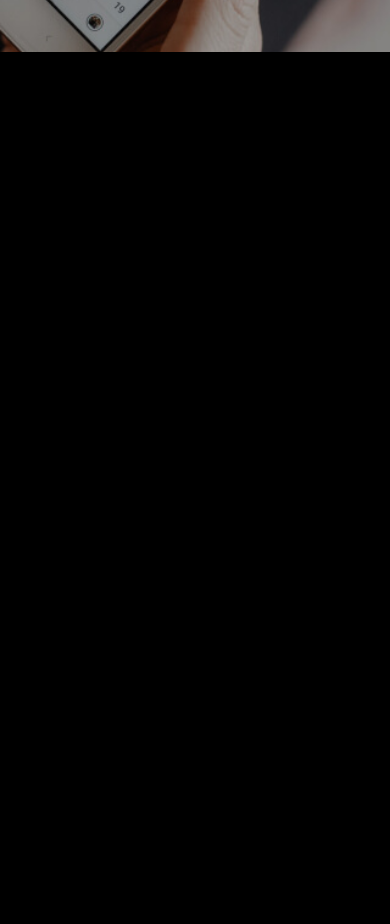
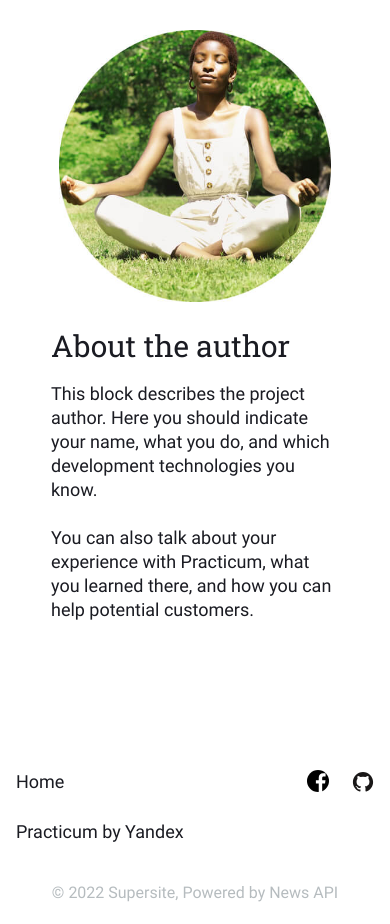
Before and after one commit to Eduard-L/news-explorer-frontend, a React app: page / in a window 390 px wide. Shown: the part 544-1468 px from the top of the page. Before the commit the page ends 844 px from the top, so only its background shows below. Built offline with nearby package versions, Linux system fonts and the light colour scheme.

Commit message:
finish landing page, start: saved articles page

```diff
--- /dev/null
+++ b/src/components/About/About.css
@@ -0,0 +1,82 @@
+.about {
+  background-color: white ;
+  width: 100%;
+  display: flex;
+  flex-direction: row;
+  min-height: 624px;
+  justify-content: center;
+  align-items: center;
+}
+.about__image{
+  max-width: 464px;
+  max-height: 464px;
+}
+.about__title{
+  font-family: 'Roboto-slab',sans-serif;
+  font-style: normal;
+  font-weight: 400;
+  font-size: 40px;
+  line-height: 46px;
+  color: #1A1B22;
+  margin-top: 0px;
+  margin-bottom: 0px;
+}
+.about__subtitle{
+  font-family: 'Roboto';
+  font-style: normal;
+  font-weight: 400;
+  font-size: 18px;
+  line-height: 24px;
+  color: #1A1B22;
+  max-width: 600px;
+  margin-top: 24px;
+  margin-bottom: 0px;
+}
+.about__text-wrapper{
+  align-self: flex-start;
+  margin-top: 131px;
+  margin-left: 56px;
+
+
+}
+@media screen and (max-width:1000px) {
+  .about{
+    min-height:354px ;
+  }
+
+  .about__text-wrapper{
+    margin-left: 32px;
+    margin-top: 40px;
+  }
+  .about__image{
+    max-width:272px ;
+  }
+  .about__title{
+    font-size: 30px;
+    line-height: 40px;
+  }
+  .about__text-wrapper{
+    max-width: 424px;
+  }
+  .about__subtitle{
+    margin-top: 16px;
+  }
+  .about__subtitle:last-of-type{
+    margin-top: 24px;
+  }
+}
+@media screen and (max-width:600px) {
+  .about{
+    flex-direction: column;
+    min-height: 752px;
+    justify-content: flex-start;
+  }
+  .about__image{
+    margin-top: 32px;
+  }
+  .about__text-wrapper{
+    margin: 24px auto 0px;
+    max-width: 288px;
+  }
+
+}
--- /dev/null
+++ b/src/components/About/About.js
@@ -0,0 +1,14 @@
+import './About.css'
+import imageSrc from '../../images/aboutImage.jpg'
+export function About({ }) {
+  return (
+    <div className='about'>
+      <img className='about__image' src={imageSrc} alt='women image' />
+      <div className='about__text-wrapper'>
+        <h2 className='about__title'>About the author</h2>
+        <p className='about__subtitle'>This block describes the project author. Here you should indicate your name, what you do, and which development technologies you know.</p>
+        <p className='about__subtitle'>You can also talk about your experience with Practicum, what you learned there, and how you can help potential customers.</p>
+      </div>
+    </div>
+  )
+}
--- a/src/components/App/App.js
+++ b/src/components/App/App.js
@@ -2,19 +2,56 @@
 import './App.css';
 import { Header } from '../Header/Header'
 import { useState } from 'react'
+import { About } from '../About/About'
+import { Footer } from '../Footer/Footer';
+import { Routes, Route, Navigate } from 'react-router-dom'
+import { Main } from '../Main/Main'
+import { SavedNews } from '../SavedNews/SavedNew'
+import { SavedNewsHeader } from '../SavedNewsHeader/SavedNewsHeader'
 
 function App() {
   function handleHeaderButton() {
     setIsLoggedIn(!isLoggedIn)
   }
 
-  const [isLoggedIn, setIsLoggedIn] = useState(false)
+  const [isLoggedIn, setIsLoggedIn] = useState(true)
   const [isBurgerMenuOpen, setIsBurgerMenuOpen] = useState(false)
+  const [isHomePageOpen, setIsHomePageOpen] = useState(true)
+  const [isSaveArticlesPageIsOpen, setIsSaveArticlesPageIsOpen] = useState(false)
   return (
     <div className="App">
-      <Header isLoggedIn={isLoggedIn} onClick={handleHeaderButton} isBurgerMenuOpen={isBurgerMenuOpen} setIsBurgerMenuOpen={setIsBurgerMenuOpen} />
 
-
+      <Routes>
+        <Route path='/' element={<>
+          <Header
+            isLoggedIn={isLoggedIn}
+            onClick={handleHeaderButton}
+            isBurgerMenuOpen={isBurgerMenuOpen}
+            setIsBurgerMenuOpen={setIsBurgerMenuOpen}
+            isHomePageOpen={isHomePageOpen}
+            setIsHomePageOpen={setIsHomePageOpen}
+            isSaveArticlesPageIsOpen={isSaveArticlesPageIsOpen}
+            setIsSaveArticlesPageIsOpen={setIsSaveArticlesPageIsOpen}
+          />
+          <Main />
+          <About />
+          <Footer />
+        </>}
+        />
+        <Route path='/saved-news' element={
+          <SavedNews>
+            <SavedNewsHeader
+              isLoggedIn={isLoggedIn}
+              onClick={handleHeaderButton}
+              isBurgerMenuOpen={isBurgerMenuOpen}
+              setIsBurgerMenuOpen={setIsBurgerMenuOpen}
+              isHomePageOpen={isHomePageOpen}
+              setIsHomePageOpen={setIsHomePageOpen}
+              isSaveArticlesPageIsOpen={isSaveArticlesPageIsOpen}
+              setIsSaveArticlesPageIsOpen={setIsSaveArticlesPageIsOpen} />
+          </SavedNews>} />
+        <Route path='*' element={<Navigate to='/' />} />
+      </Routes>
     </div>
   );
 }
--- /dev/null
+++ b/src/components/Footer/Footer.css
@@ -0,0 +1,127 @@
+.footer{
+  background-color: white;
+  margin: 0px;
+  display: flex;
+  flex-direction: row;
+  justify-content: space-between;
+  padding-left: 104px;
+  padding-right: 104px;
+  box-sizing: border-box;
+  align-items: center;
+  padding-top: 32px;
+  padding-bottom: 32px;
+}
+.footer__icon{
+  height: 22px;
+  width: 22px;
+  background-size: 100%;
+  background-position: center;
+  background-repeat: no-repeat;
+}
+.footer__icon_type_facebook{
+  background-image: url('../../images/faceBookLogo.svg');
+
+}
+.footer__icon_type_github{
+  background-image: url('../../images/githubLogo.svg');
+
+}
+
+.footer__title{
+  margin: 0px;
+  font-family: 'Roboto';
+  font-style: normal;
+  font-weight: 400;
+  font-size: 16px;
+  line-height: 22px;
+  color: #B6BCBF;
+}
+.footer__nav-items{
+  list-style: none;
+  display: flex;
+  flex-direction: row;
+  align-items: center;
+  padding: 0px;
+  max-width: 100%;
+  justify-content: space-between;
+
+}
+.footer__nav{
+  width: 365px;
+}
+.footer__link{
+  text-decoration: none;
+  font-family: 'Roboto',sans-serif;
+  font-style: normal;
+  font-weight: 400;
+  font-size: 18px;
+  line-height: 24px;
+  text-align: center;
+  color: #1A1B22;
+  transition: opacity .2s ease-in;
+  display: flex;
+  min-height: 22px;
+}
+.footer__link:hover{
+  opacity: 0.5;
+}
+.footer__item_type_icons{
+  width: 67px;
+  display: flex;
+  justify-content: space-between;
+  cursor: pointer;
+}
+.footer__item_type_links{
+  width: 250px;
+  display: flex;
+  justify-content: space-between;
+}
+@media screen and (max-width:1100px) {
+  .footer{
+    padding-left: 40px;
+    padding-right: 40px;
+  }
+  .footer__item_type_links{
+    width: 240px;
+  }
+  .footer__nav{
+    width: 335px;
+  }
+
+}
+@media screen and (max-width:760px) {
+.footer{
+  flex-direction: column-reverse;
+}
+.footer__nav{
+  width: 100%;
+}
+.footer__nav-items{
+  margin: 0px;
+}
+.footer__title{
+  margin-top: 38px;
+}
+.footer__icon_type_facebook{
+border-radius: 50%;
+background-size: cover;
+}
+
+}
+@media screen and (max-width:500px) {
+.footer{
+  padding:20px 16px ;
+}
+}
+@media screen and (max-width:390px) {
+  .footer__item_type_links{
+    flex-direction: column;
+    align-items: flex-start;
+    height: 74px;
+    width: 200px;
+  }
+
+  .footer__nav-items{
+    align-items: flex-start;
+  }
+  }
--- /dev/null
+++ b/src/components/Footer/Footer.js
@@ -0,0 +1,26 @@
+import './Footer.css'
+
+export function Footer() {
+  return (
+    <div className='footer'>
+      <h2 className='footer__title'>{`© ${new Date().getFullYear()} Supersite, Powered by News API`}</h2>
+      <nav className='footer__nav'>
+        <ul className='footer__nav-items'>
+          <li className='footer__ item footer__item_type_links'>
+            <a className='footer__link' href='#'>Home</a>
+            <a className='footer__link' href='#'>Practicum by Yandex</a>
+          </li>
+          <li className='footer__item footer__item_type_icons'>
+            <div className='footer__icon footer__icon_type_facebook'>
+              <a href='http://facebook.com' className='footer__link' />
+            </div>
+            <div className='footer__icon footer__icon_type_github'>
+              <a href='http://github.com/Eduard-L' className='footer__link' />
+            </div>
+          </li>
+
+        </ul>
+      </nav>
+    </div>
+  )
+}
--- a/src/components/Header/Header.css
+++ b/src/components/Header/Header.css
@@ -5,7 +5,6 @@
   display: flex;
   flex-direction: column;
   align-items: center;
-  background-size: contain;
   position: relative;
 
 }
@@ -136,7 +135,7 @@
   }
   .header__content{
     width: 288px;
-    margin: 86px auto;
+    margin: 86px auto 32px;
   }
   .header__button{
     margin-left: 0px;
--- /dev/null
+++ b/src/components/Main/Main.js
@@ -0,0 +1,9 @@
+import './Main.css'
+
+export function Main() {
+  return (
+    <main>
+
+    </main>
+  )
+}
--- a/src/components/Navigation/Navigation.js
+++ b/src/components/Navigation/Navigation.js
@@ -1,28 +1,46 @@
 import './Navigation.css'
 import buttonLogo from '../../images/buttonLogo2.svg'
+import { useNavigate } from 'react-router'
 
-export function Navigation({ isLoggedIn, onClick, isBurgerMenuOpen, setIsBurgerMenuOpen }) {
+
+export function Navigation({ isLoggedIn, onClick, isBurgerMenuOpen, setIsBurgerMenuOpen, setIsBurgerMenuOpenisHomePageOpen, setIsHomePageOpen, isSaveArticlesPageIsOpen, setIsSaveArticlesPageIsOpen }) {
+  const navigation = useNavigate()
+
+  function handleHomeBtnClick() {
+    setIsHomePageOpen(true)
+    setIsSaveArticlesPageIsOpen(false)
+    navigation('/')
+  }
+
+  function handleSavedArticlesBtnClick() {
+    setIsHomePageOpen(false)
+    setIsSaveArticlesPageIsOpen(true)
+    navigation('/saved-news')
+  }
 
 
   function handleBurgerMenu() {
 
     setIsBurgerMenuOpen(!isBurgerMenuOpen)
 
-
   }
   return (
-    <nav className={`navigation ${isBurgerMenuOpen && 'navigation_isOpen'} ${isLoggedIn && isBurgerMenuOpen && 'navigation_isOpenAndLoggedIn'}`} >
+    <nav className={`navigation ${isBurgerMenuOpen && 'navigation_isOpen navigation_type_pseudo-style'} ${isLoggedIn && isBurgerMenuOpen && 'navigation_isOpenAndLoggedIn '} `} >
       <div className='wrapper'>
-        <h2 className='navigation__title'>NewsExplorer</h2>
+        <h2 className={`navigation__title `}>NewsExplorer</h2>
         <button onClick={() => handleBurgerMenu()} className={`navigation__menuButton ${isBurgerMenuOpen ? 'navigation__menuButton_type_closeMenu' : 'navigation__menuButton_type_burger'}`} type='button'></button>
-
       </div>
-
       <ul className={`navigation__list ${isBurgerMenuOpen && 'navigation__list_isOpen'}`} >
-        <li className='navigation__item'><a className={`navigation__link_type_home-page navigation__link ${isLoggedIn && 'navigation__link_type_logged-in'}`} href="http://google.com">Home</a></li>
-        {isLoggedIn ? <li children='navigation__item'><a className={`navigation__link_type_saved-articles navigation__link ${isLoggedIn && 'navigation__link_type_logged-in'}`} href="http://google.com">Saved articles</a></li> : ''}
-        <li className='navigation__item'><button onClick={() => onClick()} className={`navigation__button ${isLoggedIn && 'navigation__button_logged-in'}`} type='button'>{isLoggedIn ? 'Elise' : 'Sign in'}{isLoggedIn && <img src={buttonLogo}></img>} </button></li>
-
+        <li className='navigation__item'>
+          <button onClick={() => handleHomeBtnClick()} type='button' className={`navigation__link_type_home-page navigation__link ${isLoggedIn && 'navigation__link_type_logged-in'}`} >Home</button>
+        </li>
+        {isLoggedIn ?
+          <li children='navigation__item'>
+            <button onClick={() => { handleSavedArticlesBtnClick() }} type='button' className={`navigation__link_type_saved-articles navigation__link ${isLoggedIn && 'navigation__link_type_logged-in'}`} >Saved articles</button>
+          </li> : ''}
+        <li className='navigation__item'>
+          <button onClick={() => onClick()} className={`navigation__button ${isLoggedIn && 'navigation__button_logged-in'}`} type='button'>{isLoggedIn ? 'Elise' : 'Sign in'}{isLoggedIn && <img src={buttonLogo}></img>} </button>
+        </li>
       </ul>
 
     </nav >
--- /dev/null
+++ b/src/components/SavedNews/SavedNew.js
@@ -0,0 +1,10 @@
+import './SavedNews.css'
+
+
+export function SavedNews({ children }) {
+  return (
+    <div className='savednews'>
+      {children}
+    </div>
+  )
+}
--- /dev/null
+++ b/src/components/SavedNewsHeader/SavedNewsHeader.js
@@ -0,0 +1,19 @@
+import './SavedNewsHeader.css'
+import { Navigation } from '../Navigation/Navigation'
+
+export function SavedNewsHeader({ isLoggedIn, onClick, isBurgerMenuOpen, setIsBurgerMenuOpen, setIsBurgerMenuOpenisHomePageOpen, setIsHomePageOpen, isSaveArticlesPageIsOpen, setIsSaveArticlesPageIsOpen }) {
+  return (
+    <header className='savednewsheader'>
+      <Navigation
+        isLoggedIn={isLoggedIn}
+        onClick={onClick}
+        isBurgerMenuOpen={isBurgerMenuOpen}
+        setIsBurgerMenuOpen={setIsBurgerMenuOpen}
+        setIsBurgerMenuOpenisHomePageOpen={setIsBurgerMenuOpenisHomePageOpen}
+        setIsHomePageOpen={setIsHomePageOpen}
+        isSaveArticlesPageIsOpen={isSaveArticlesPageIsOpen}
+        setIsSaveArticlesPageIsOpen={setIsSaveArticlesPageIsOpen}
+      />
+    </header>
+  )
+}
--- a/src/fonts/fonts.css
+++ b/src/fonts/fonts.css
@@ -24,7 +24,7 @@
 }
 @font-face {
   font-family: "Roboto-500";
-  font-style: medium;
+  font-style: normal;
   font-weight: 500;
   font-display: swap;
   src: url("./roboto-500.woff2") format("woff2"),
--- a/src/index.js
+++ b/src/index.js
@@ -3,11 +3,14 @@ import ReactDOM from 'react-dom/client';
 import './index.css';
 import App from './components/App/App';
 import reportWebVitals from './reportWebVitals';
+import { BrowserRouter } from 'react-router-dom';
 
 const root = ReactDOM.createRoot(document.getElementById('root'));
 root.render(
   <React.StrictMode>
-    <App />
+    <BrowserRouter>
+      <App />
+    </BrowserRouter>
   </React.StrictMode>
 );
 
```
Also changed, not shown: src/components/Header/Header.js (+11 -2 lines), src/components/Navigation/Navigation.css (+34 -1 lines), src/components/Main/Main.css (added), src/components/SavedNews/SavedNews.css (added), src/components/SavedNewsHeader/SavedNewsHeader.css (added).
